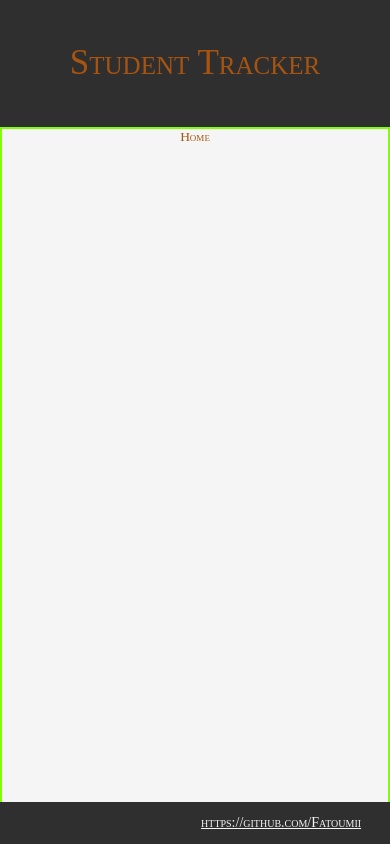
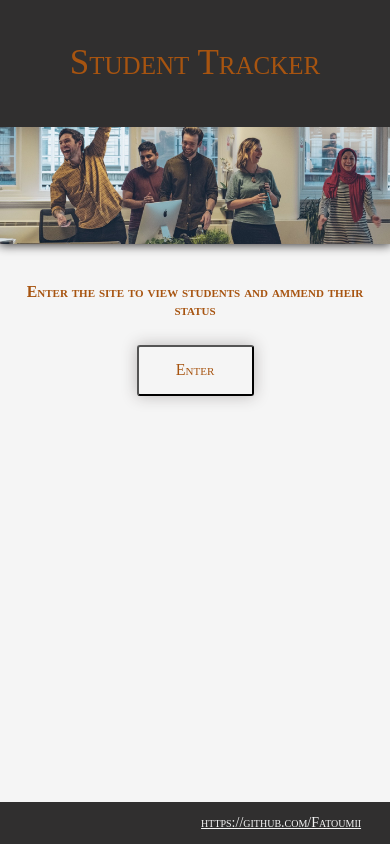
Before and after one commit to Fatoumii/FE-Student-Tracker, a React (Create React App) app in the folder FE-student-tracker/: page / in a window 390 px wide. Built offline with nearby package versions, Linux system fonts and the light colour scheme; no server answers.

Commit message:
completed home page and media queries for it

```diff
--- a/FE-student-tracker/src/App.css
+++ b/FE-student-tracker/src/App.css
@@ -105,6 +105,7 @@ button {
   box-shadow: 0px 0px 15px 0.5px rgb(189, 186, 186);
   border-radius: 3px;
   margin: 10px;
+  width: 15vw;
 }
 button:hover {
   cursor: pointer;
@@ -126,19 +127,26 @@ input {
   border: 0.5px solid rgb(206, 206, 206);
   padding-left: 5px;
 }
-button {
-  width: 15vw;
-}
 
 a {
   color: rgb(167, 84, 16);
   text-decoration: underline;
 }
 .home {
-  border: 2px solid chartreuse;
-  height: 100vh;
+  height: 100%;
 }
-
+.home img {
+  box-shadow: 0px 0px 10px 1px rgb(48, 47, 47);
+  width: 100%;
+}
+.hometext {
+  padding-top: 20px;
+  justify-content: center;
+  display: flex;
+}
+.enter a {
+  text-decoration: none;
+}
 @media only screen and (max-width: 600px) {
   .App {
     font-size: 13.5px;
@@ -165,4 +173,10 @@ a {
     width: 30vw;
     height: 6vh;
   }
+  .hometext {
+    margin: 0px 20px 0px 20px;
+  }
+  h1 {
+    font-size: 23px;
+  }
 }
--- a/FE-student-tracker/src/components/Home.js
+++ b/FE-student-tracker/src/components/Home.js
@@ -1,7 +1,19 @@
 import React from "react";
+import Pic from "../home.jpeg";
+import { Link } from "@reach/router";
 
 const Home = () => {
-  return <div className="home">Home</div>;
+  return (
+    <div className="home">
+      <img src={Pic} alt="project phase celebrations" />
+      <div class="hometext">
+        <h3>Enter the site to view students and ammend their status</h3>
+      </div>
+      <button className="enter">
+        <a href="/students">Enter</a>
+      </button>
+    </div>
+  );
 };
 
 export default Home;
```
Also changed, not shown: FE-student-tracker/src/home.jpeg (renamed from FE-student-tracker/src/1_JS65mcbt762e818W5Lk2mA.jpeg).
